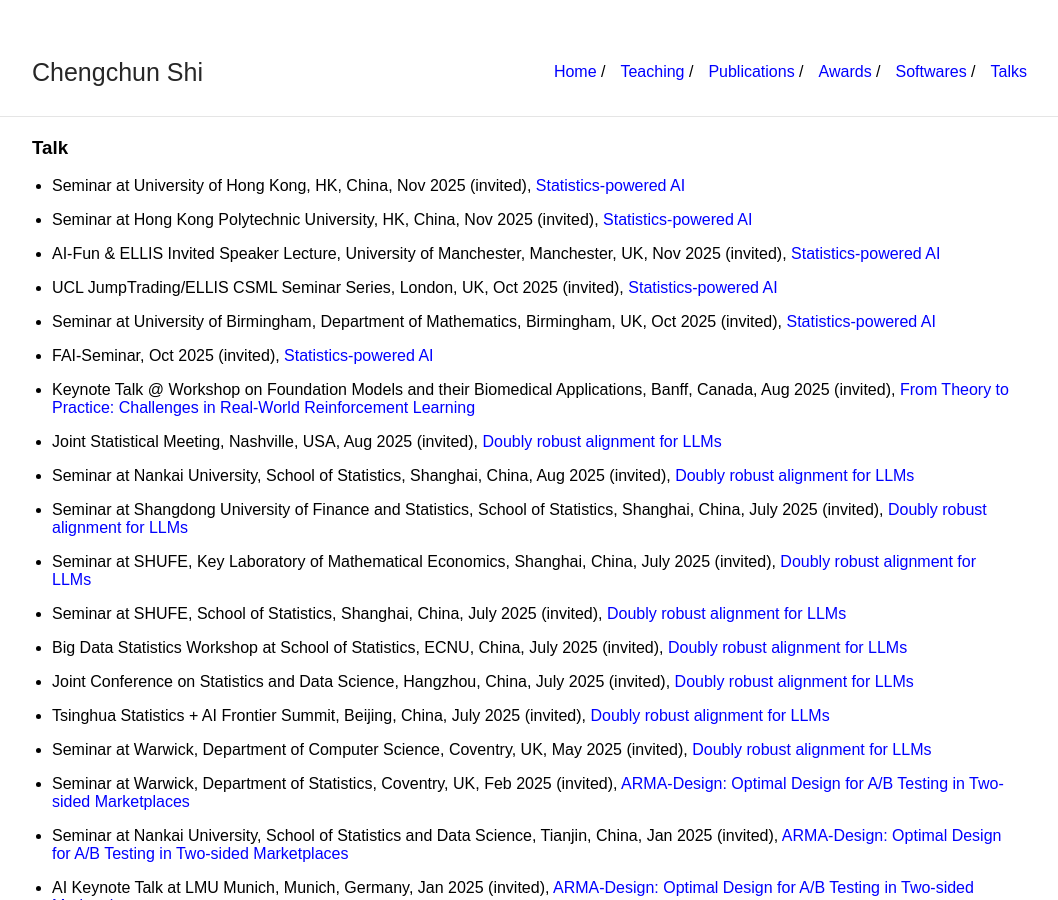
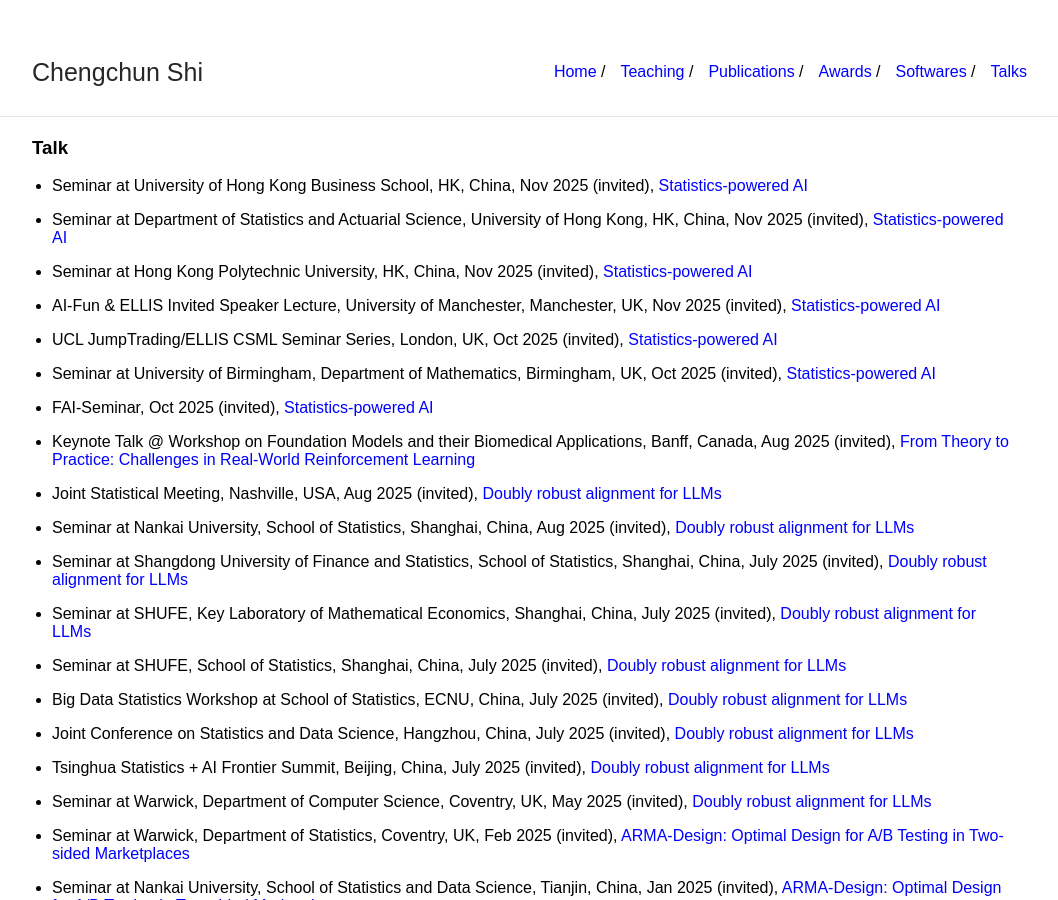
Before and after one commit to callmespring/callmespring.github.io, a Jekyll site: the page built from talk.md, in a window 1280 px wide and 900 px high. Shown: the whole window, without its empty margins (108-1166 px from the left). Built offline with Jekyll 4.4.1, drawn with Linux system fonts in a browser that asks for light colours.

Commit message:
Update talk.md

```diff
--- a/talk.md
+++ b/talk.md
@@ -5,17 +5,19 @@ title: Talk
 
 ### Talk
 
-* Seminar at University of Hong Kong, HK, China, Nov 2025 (invited), [Statistics-powered AI](https://drive.google.com/file/d/1BmFaR18ByJPmm_gGuGndbdSx5h4rY5VX/view?usp=drive_link)
+* Seminar at University of Hong Kong Business School, HK, China, Nov 2025 (invited), [Statistics-powered AI](https://drive.google.com/file/d/1dTzYPTOpfOGf4NbyehXL53SYFoNRUGTk/view?usp=sharing)
 
-* Seminar at Hong Kong Polytechnic University, HK, China, Nov 2025 (invited), [Statistics-powered AI](https://drive.google.com/file/d/1BmFaR18ByJPmm_gGuGndbdSx5h4rY5VX/view?usp=drive_link)
+* Seminar at Department of Statistics and Actuarial Science, University of Hong Kong, HK, China, Nov 2025 (invited), [Statistics-powered AI](https://drive.google.com/file/d/1dTzYPTOpfOGf4NbyehXL53SYFoNRUGTk/view?usp=sharing)
 
-* AI-Fun & ELLIS Invited Speaker Lecture, University of Manchester, Manchester, UK, Nov 2025 (invited), [Statistics-powered AI](https://drive.google.com/file/d/1BmFaR18ByJPmm_gGuGndbdSx5h4rY5VX/view?usp=drive_link)
+* Seminar at Hong Kong Polytechnic University, HK, China, Nov 2025 (invited), [Statistics-powered AI](https://drive.google.com/file/d/1dTzYPTOpfOGf4NbyehXL53SYFoNRUGTk/view?usp=sharing)
 
-* UCL JumpTrading/ELLIS CSML Seminar Series, London, UK, Oct 2025 (invited), [Statistics-powered AI](https://drive.google.com/file/d/1BmFaR18ByJPmm_gGuGndbdSx5h4rY5VX/view?usp=drive_link)
+* AI-Fun & ELLIS Invited Speaker Lecture, University of Manchester, Manchester, UK, Nov 2025 (invited), [Statistics-powered AI](https://drive.google.com/file/d/1dTzYPTOpfOGf4NbyehXL53SYFoNRUGTk/view?usp=sharing)
 
-* Seminar at University of Birmingham, Department of Mathematics, Birmingham, UK, Oct 2025 (invited), [Statistics-powered AI](https://drive.google.com/file/d/1BmFaR18ByJPmm_gGuGndbdSx5h4rY5VX/view?usp=drive_link)
+* UCL JumpTrading/ELLIS CSML Seminar Series, London, UK, Oct 2025 (invited), [Statistics-powered AI](https://drive.google.com/file/d/1dTzYPTOpfOGf4NbyehXL53SYFoNRUGTk/view?usp=sharing)
 
-* FAI-Seminar, Oct 2025 (invited), [Statistics-powered AI](https://drive.google.com/file/d/1BmFaR18ByJPmm_gGuGndbdSx5h4rY5VX/view?usp=drive_link)
+* Seminar at University of Birmingham, Department of Mathematics, Birmingham, UK, Oct 2025 (invited), [Statistics-powered AI](https://drive.google.com/file/d/1dTzYPTOpfOGf4NbyehXL53SYFoNRUGTk/view?usp=sharing)
+
+* FAI-Seminar, Oct 2025 (invited), [Statistics-powered AI](https://drive.google.com/file/d/1dTzYPTOpfOGf4NbyehXL53SYFoNRUGTk/view?usp=sharing)
 
 * Keynote Talk @ Workshop on Foundation Models and their Biomedical Applications, Banff, Canada, Aug 2025 (invited), [From Theory to Practice: Challenges in Real-World Reinforcement Learning](./slides/RLchallenge.pdf)
 
```
